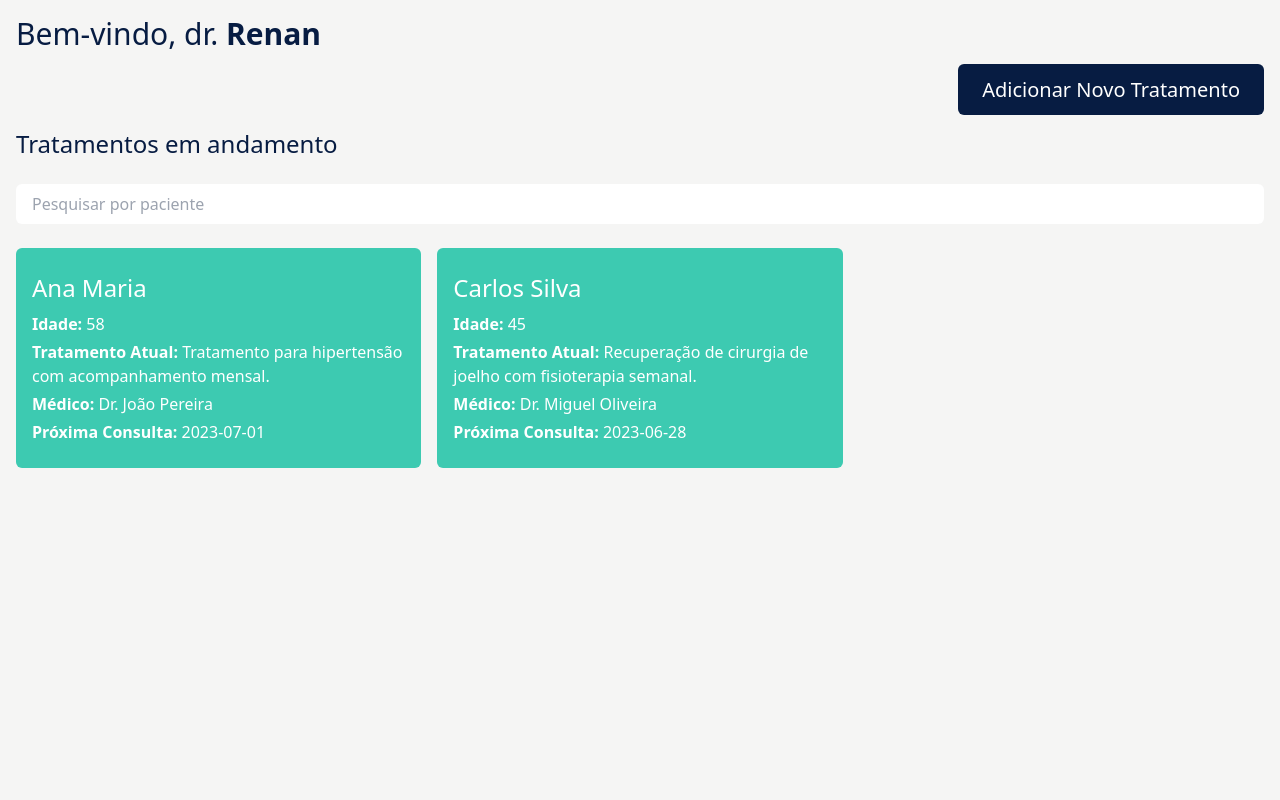
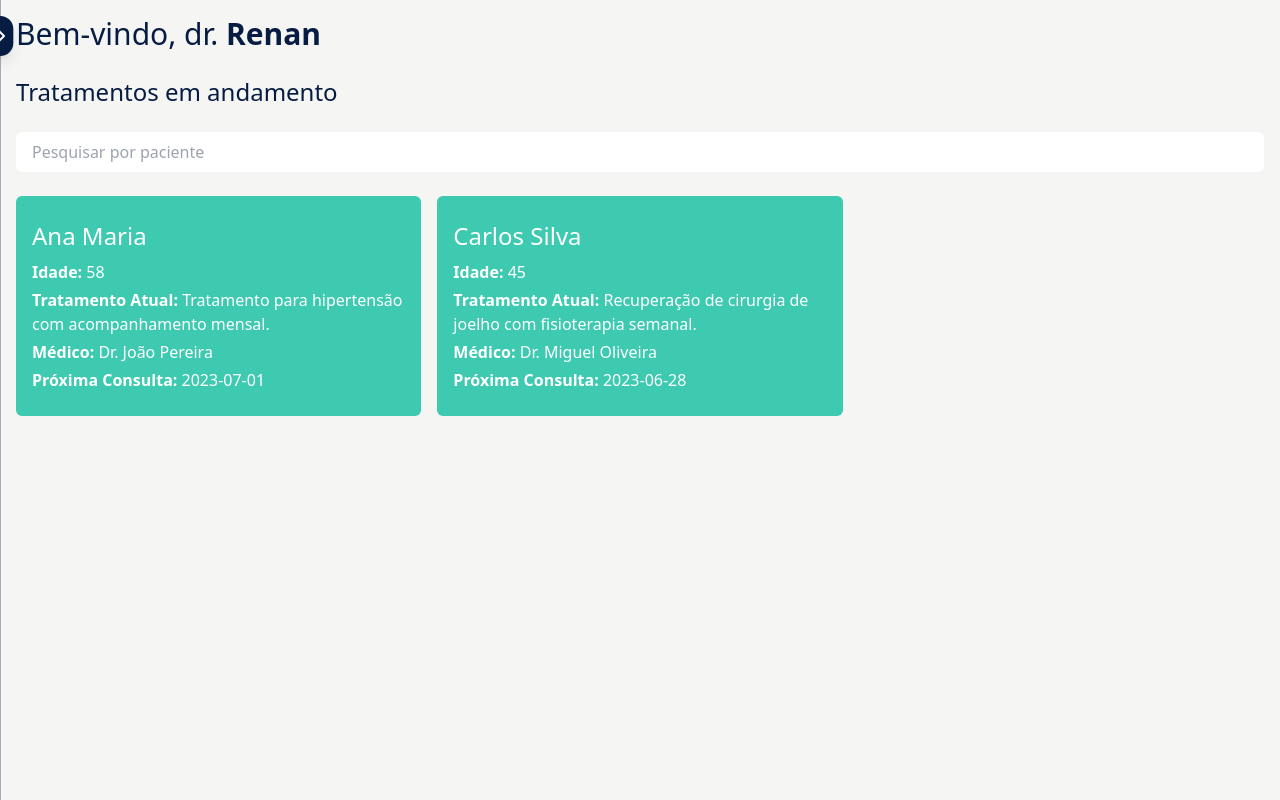
Before and after one commit to mauroDasChagas/hackathon-saude-4.0, a React (Create React App) app in the folder src/frontend/: page /doctorHome in a window 1280 px wide. Built offline with nearby package versions, Linux system fonts and the light colour scheme.

Commit message:
🔨 add: adding a sidebar to provide usage options for the doctor

```diff
--- a/src/frontend/package.json
+++ b/src/frontend/package.json
@@ -3,6 +3,7 @@
   "version": "0.1.0",
   "private": true,
   "dependencies": {
+    "@fortawesome/fontawesome-free": "^6.5.2",
     "@testing-library/jest-dom": "^5.17.0",
     "@testing-library/react": "^13.4.0",
     "@testing-library/user-event": "^13.5.0",
--- a/src/frontend/public/index.html
+++ b/src/frontend/public/index.html
@@ -24,6 +24,7 @@
       work correctly both with client-side routing and a non-root public URL.
       Learn how to configure a non-root public URL by running `npm run build`.
     -->
+    <link rel="stylesheet" href="https://cdnjs.cloudflare.com/ajax/libs/font-awesome/6.0.0-beta3/css/all.min.css">
     <title>React App</title>
   </head>
   <body>
--- /dev/null
+++ b/src/frontend/src/components/Sidebar.jsx
@@ -0,0 +1,21 @@
+import React from 'react';
+import { Link } from 'react-router-dom';
+
+const Sidebar = ({ isOpen, toggleSidebar }) => {
+    return (
+        <div className={`fixed top-0 left-0 h-full bg-secondary p-4 transition-transform ${isOpen ? 'translate-x-0' : '-translate-x-full'}`}>
+            <button onClick={toggleSidebar} className="text-white mb-4 absolute top-4 left-full transform -translate-x-1/2 bg-secondary p-2 rounded-full shadow-lg">
+                <i className={`fas ${isOpen ? 'fa-times' : 'fa-chevron-right'}`}></i>
+            </button>
+            <ul>
+                <li className="mb-2">
+                    <Link to="/new-treatment" className="text-white text-xl">
+                        Novo Tratamento
+                    </Link>
+                </li>
+            </ul>
+        </div>
+    );
+};
+
+export default Sidebar;
--- a/src/frontend/src/pages/DoctorHome.jsx
+++ b/src/frontend/src/pages/DoctorHome.jsx
@@ -1,12 +1,18 @@
+// DoctorHome.js
 import React, { useState } from 'react';
-import { Link } from 'react-router-dom';
 import Card from '../components/Card';
+import Sidebar from '../components/Sidebar';
 import { mockData } from '../mockedData/patientsDataLake';
 
 const userName = "Renan";
 
 const DoctorHome = () => {
     const [searchTerm, setSearchTerm] = useState('');
+    const [isSidebarOpen, setIsSidebarOpen] = useState(false);
+
+    const toggleSidebar = () => {
+        setIsSidebarOpen(!isSidebarOpen);
+    };
 
     const filteredPatients = mockData.filter(patient =>
         patient.name.toLowerCase().includes(searchTerm.toLowerCase())
@@ -18,15 +24,12 @@ const DoctorHome = () => {
     })).filter(patient => patient.treatments.length > 0);
 
     return (
-        <div className="p-4 bg-stone-100 min-h-screen text-white">
+        <div className="p-4 bg-stone-100 min-h-screen text-white flex">
+            <Sidebar isOpen={isSidebarOpen} toggleSidebar={toggleSidebar} />
+            <div className={`flex-1 ml-${isSidebarOpen ? '64' : '12'} transition-all`}>
                 <h1 className="text-3xl text-secondary mb-6">
                     Bem-vindo, dr. <span className="text-secondary font-bold">{userName}</span>
                 </h1>
-            <div className="mb-6 text-right">
-                <Link to="/new-treatment" className="bg-secondary text-white px-6 py-3 rounded-md text-xl">
-                    Adicionar Novo Tratamento
-                </Link>
-            </div>
                 <h1 className="text-2xl text-secondary mb-6">Tratamentos em andamento</h1>
                 <div className="mb-6">
                     <input
@@ -49,7 +52,8 @@ const DoctorHome = () => {
                     ))}
                 </div>
             </div>
+        </div>
     );
-}
+};
 
 export default DoctorHome;
--- a/src/frontend/src/pages/NewTreatmentPage.jsx
+++ b/src/frontend/src/pages/NewTreatmentPage.jsx
@@ -39,7 +39,7 @@ const NewTreatmentPage = () => {
 
     return (
         <div className="p-4 bg-stone-100 min-h-screen text-white">
-            <h1 className="text-3xl text-secondary mb-6">Adicionar Novo Tratamento</h1>
+            <h1 className="text-3xl text-secondary mb-6">Adicionar novo tratamento</h1>
             <form onSubmit={handleSubmit} className="bg-primary p-8 rounded-md shadow-md">
                 <div className="mb-6">
                     <label className="block mb-2">Paciente Existente</label>
```
Also changed, not shown: 1 other file (tests, documents, lock files or other folders). Lines whose indentation alone changed are shown as unchanged.
